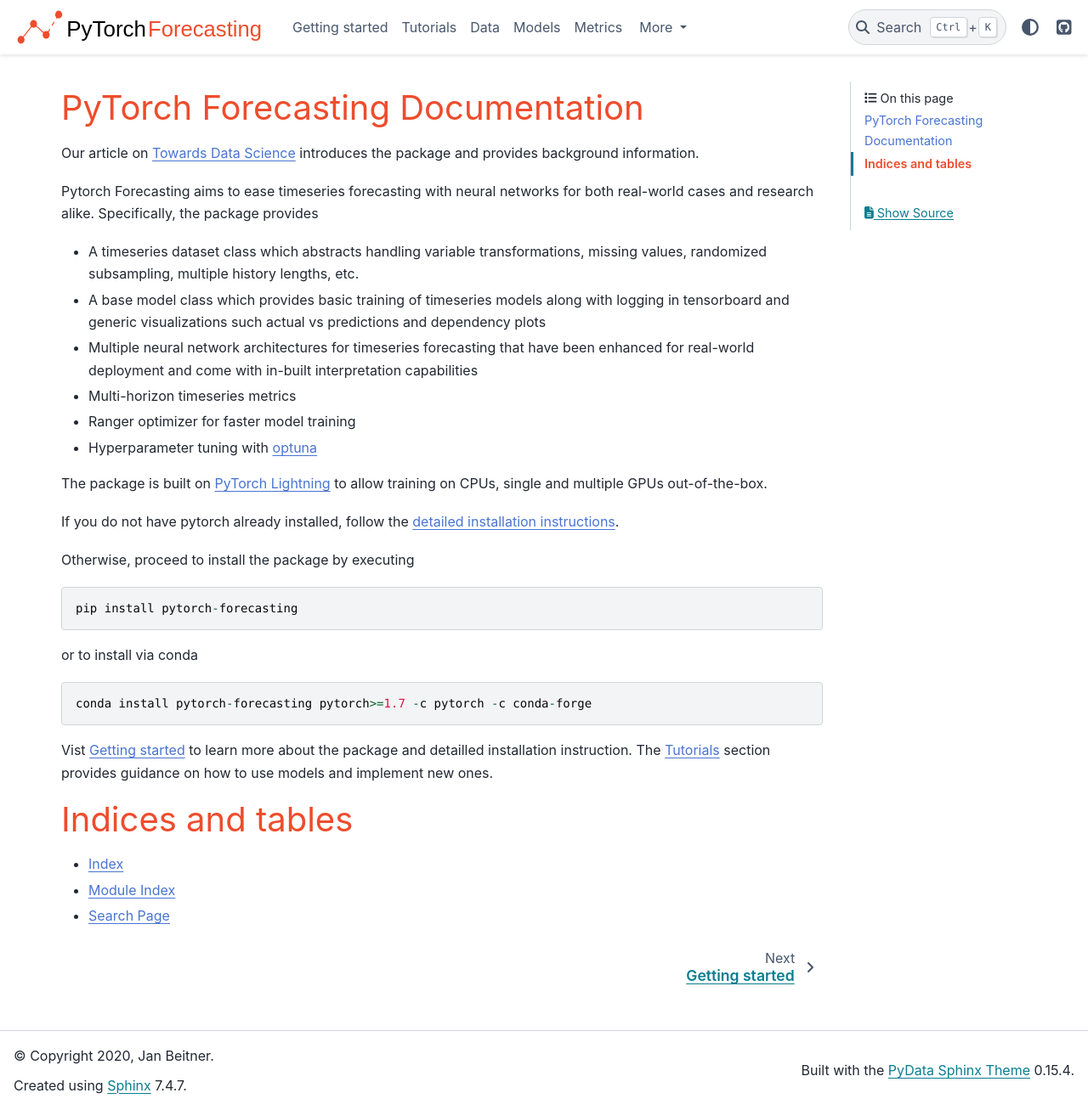
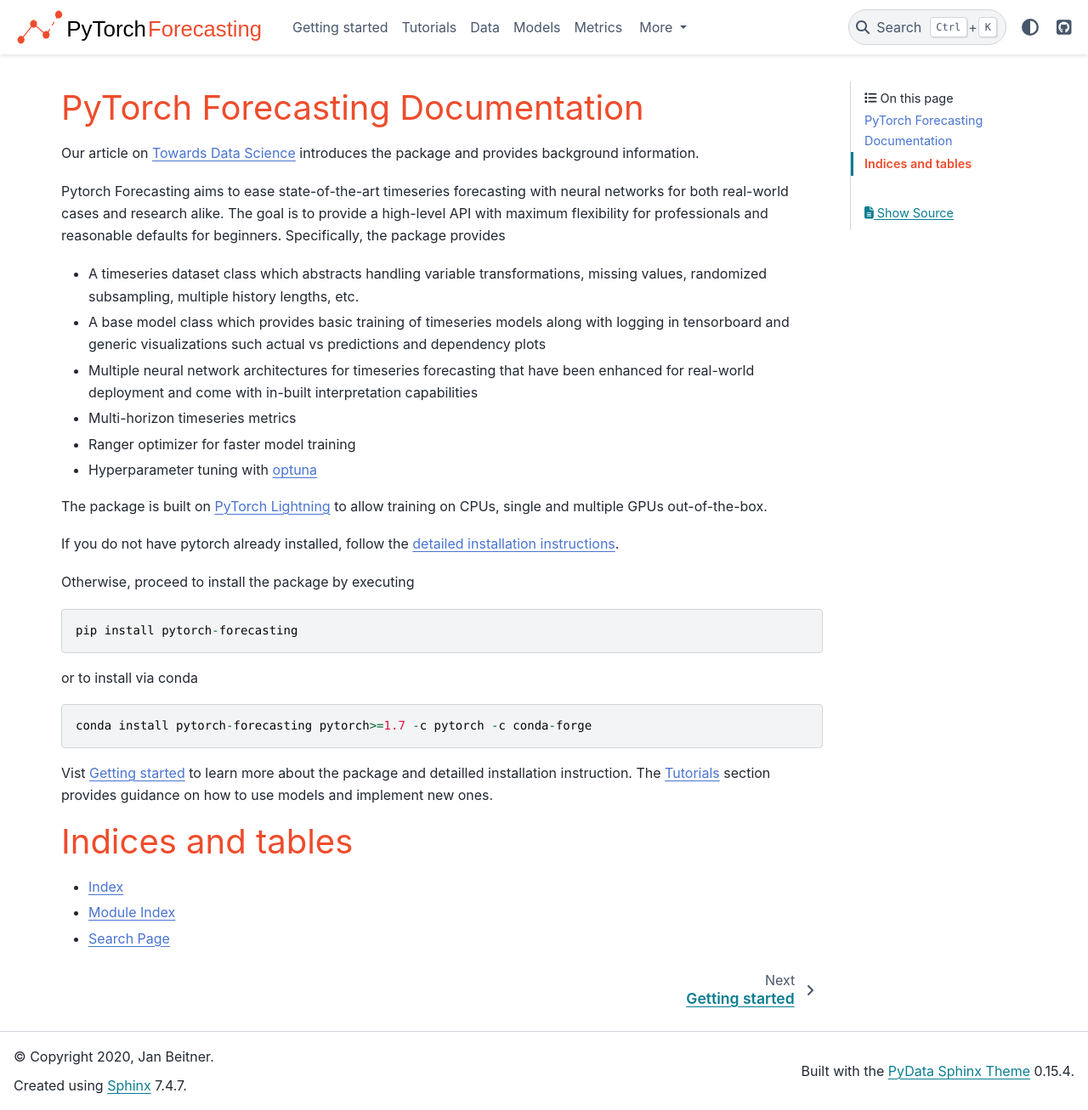
Before and after one commit to sktime/pytorch-forecasting, a Sphinx documentation site: the page built from docs/source/index.rst, in a window 1280 px wide and 1307 px high. Shown: the whole window at 85% size. Built offline with Sphinx 7.4.7 and the PyData theme 0.15.4, drawn with Linux system fonts in a browser that asks for light colours; pages that are not in the unit, such as notebooks, are missing from menus.

```diff
--- a/docs/source/index.rst
+++ b/docs/source/index.rst
@@ -9,8 +9,11 @@ PyTorch Forecasting Documentation
 Our article on `Towards Data Science <https://towardsdatascience.com/introducing-pytorch-forecasting-64de99b9ef46>`_
 introduces the package and provides background information.
 
-Pytorch Forecasting aims to ease timeseries forecasting with neural networks for both real-world cases and
-research alike. Specifically, the package provides
+Pytorch Forecasting aims to ease state-of-the-art
+timeseries forecasting with neural networks for both real-world cases and
+research alike. The goal is to provide a high-level API with maximum flexibility for
+professionals and reasonable defaults for beginners.
+Specifically, the package provides
 
 * A timeseries dataset class which abstracts handling variable transformations, missing values,
   randomized subsampling, multiple history lengths, etc.
```
Also changed, not shown: README.md (+1 -1 lines).
